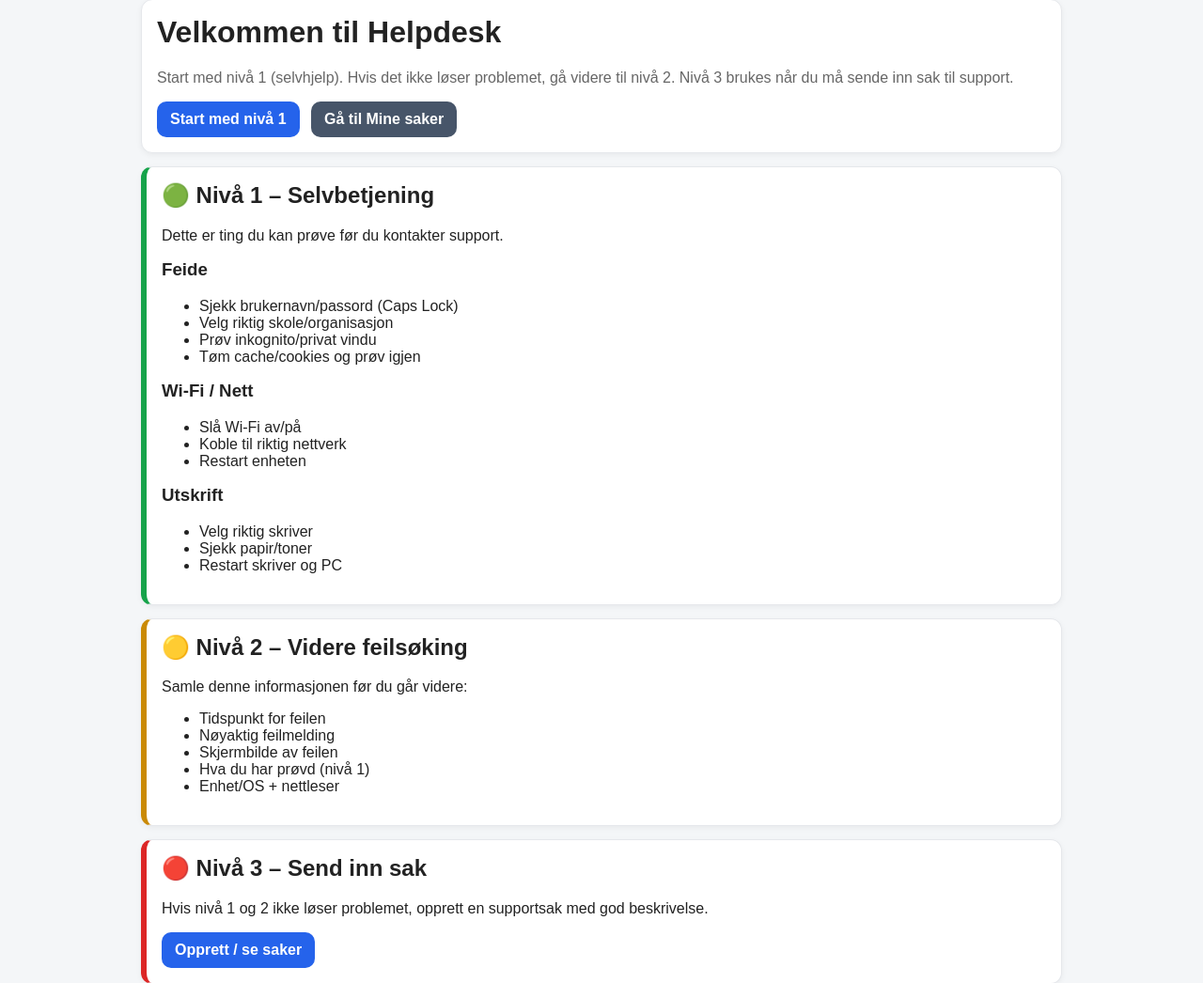
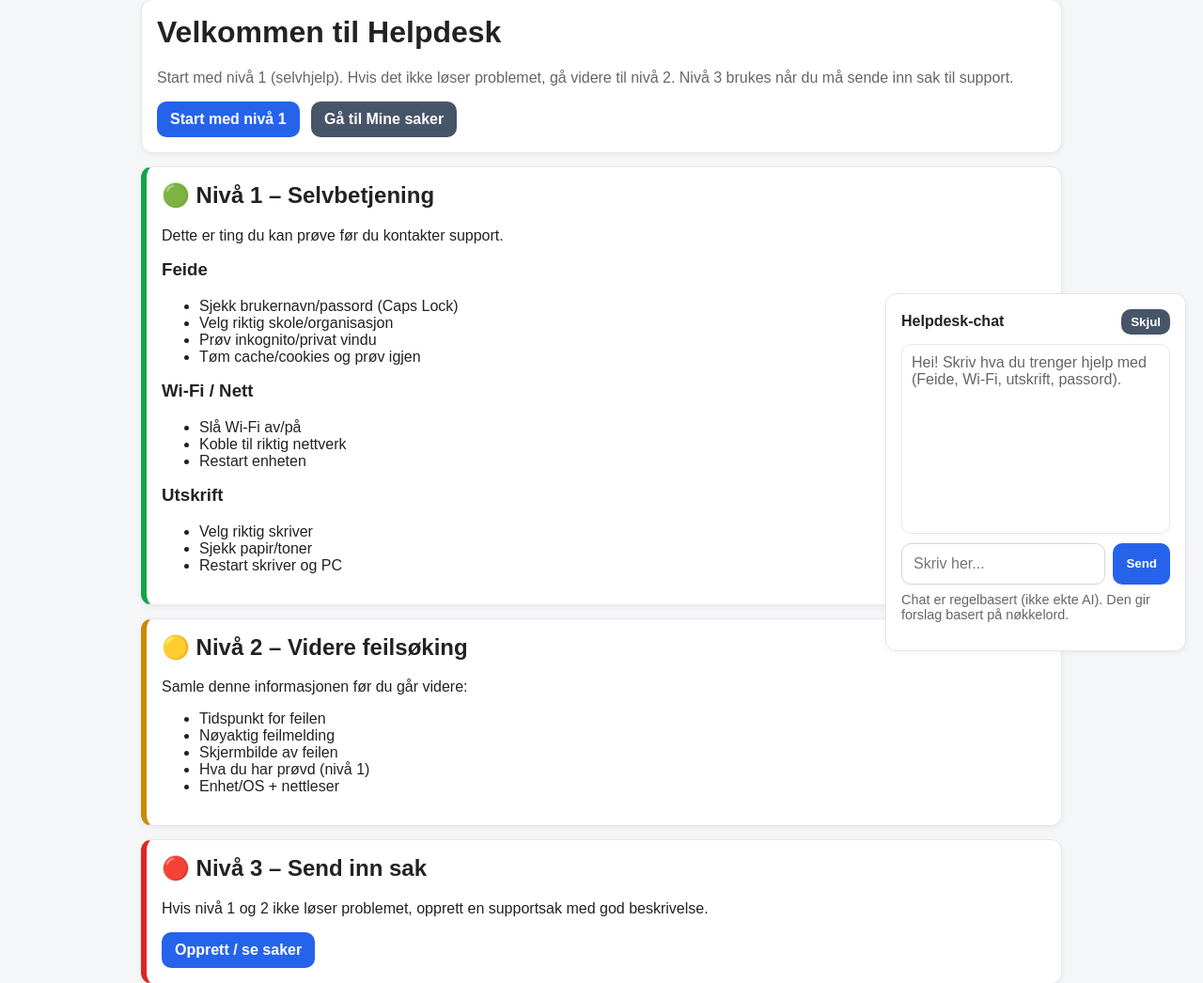
Before and after one commit to Fahad-G200/helpdesk-prosjekt-struktur, a Flask app: page /kb in a window 1280 px wide. Shown: the part 89-1135 px from the top of the page at 94% size. Run offline with Flask 3, Linux system fonts and the light colour scheme; a user stored in the database is signed in; data comes from the database, SQL or seed files in the repository.

Commit message:
legger til chatbot for veiledning i helpdesk-løsningen

```diff
--- a/backend/app/templates/base.html
+++ b/backend/app/templates/base.html
@@ -129,5 +129,89 @@
     {% endwith %}
 
     {% block content %}{% endblock %}
+
+    <!-- Enkel chatbot-widget -->
+<div id="chatbot" style="position:fixed; right:18px; bottom:18px; width:320px; max-width:92vw; z-index:9999;">
+  <div class="card" style="margin:0;">
+    <div style="display:flex; justify-content:space-between; align-items:center; gap:10px;">
+      <strong>Helpdesk-chat</strong>
+      <button id="chatToggle" class="btn-secondary" type="button" style="padding:6px 10px; border-radius:10px;">Skjul</button>
+    </div>
+
+    <div id="chatBody" style="margin-top:10px;">
+      <div id="chatLog" style="height:180px; overflow:auto; border:1px solid #e5e7eb; border-radius:10px; padding:10px; background:#fff;">
+        <div class="muted" style="margin-bottom:8px;">
+          Hei! Skriv hva du trenger hjelp med (Feide, Wi-Fi, utskrift, passord).
+        </div>
+      </div>
+
+      <div style="display:flex; gap:8px; margin-top:10px;">
+        <input id="chatInput" type="text" placeholder="Skriv her..." style="margin:0;" />
+        <button id="chatSend" type="button">Send</button>
+      </div>
+
+      <p class="muted" style="margin-top:8px; font-size:.9rem;">
+        Chat er regelbasert (ikke ekte AI). Den gir forslag basert på nøkkelord.
+      </p>
+    </div>
+  </div>
+</div>
+
+<script>
+  (function() {
+    const log = document.getElementById("chatLog");
+    const input = document.getElementById("chatInput");
+    const sendBtn = document.getElementById("chatSend");
+    const toggleBtn = document.getElementById("chatToggle");
+    const body = document.getElementById("chatBody");
+
+    function addMsg(who, text) {
+      const wrap = document.createElement("div");
+      wrap.style.margin = "8px 0";
+      wrap.innerHTML = `<strong>${who}:</strong> <span style="white-space:pre-wrap;"></span>`;
+      wrap.querySelector("span").textContent = text;
+      log.appendChild(wrap);
+      log.scrollTop = log.scrollHeight;
+    }
+
+    async function send() {
+      const msg = (input.value || "").trim();
+      if (!msg) return;
+      addMsg("Du", msg);
+      input.value = "";
+      input.focus();
+
+      try {
+        const res = await fetch("/chat", {
+          method: "POST",
+          headers: { "Content-Type": "application/json" },
+          body: JSON.stringify({ message: msg })
+        });
+
+        const data = await res.json().catch(() => ({}));
+        if (!res.ok) {
+          addMsg("Bot", data.reply || "Noe gikk galt. Prøv igjen.");
+          return;
+        }
+        addMsg("Bot", data.reply || "Ingen svar.");
+      } catch (e) {
+        addMsg("Bot", "Kunne ikke kontakte serveren. Er du pålogget og kjører appen?");
+      }
+    }
+
+    sendBtn.addEventListener("click", send);
+    input.addEventListener("keydown", (e) => {
+      if (e.key === "Enter") send();
+    });
+
+    toggleBtn.addEventListener("click", () => {
+      const hidden = body.style.display === "none";
+      body.style.display = hidden ? "" : "none";
+      toggleBtn.textContent = hidden ? "Skjul" : "Vis";
+    });
+  })();
+</script>
+
+
   </body>
 </html>
```
